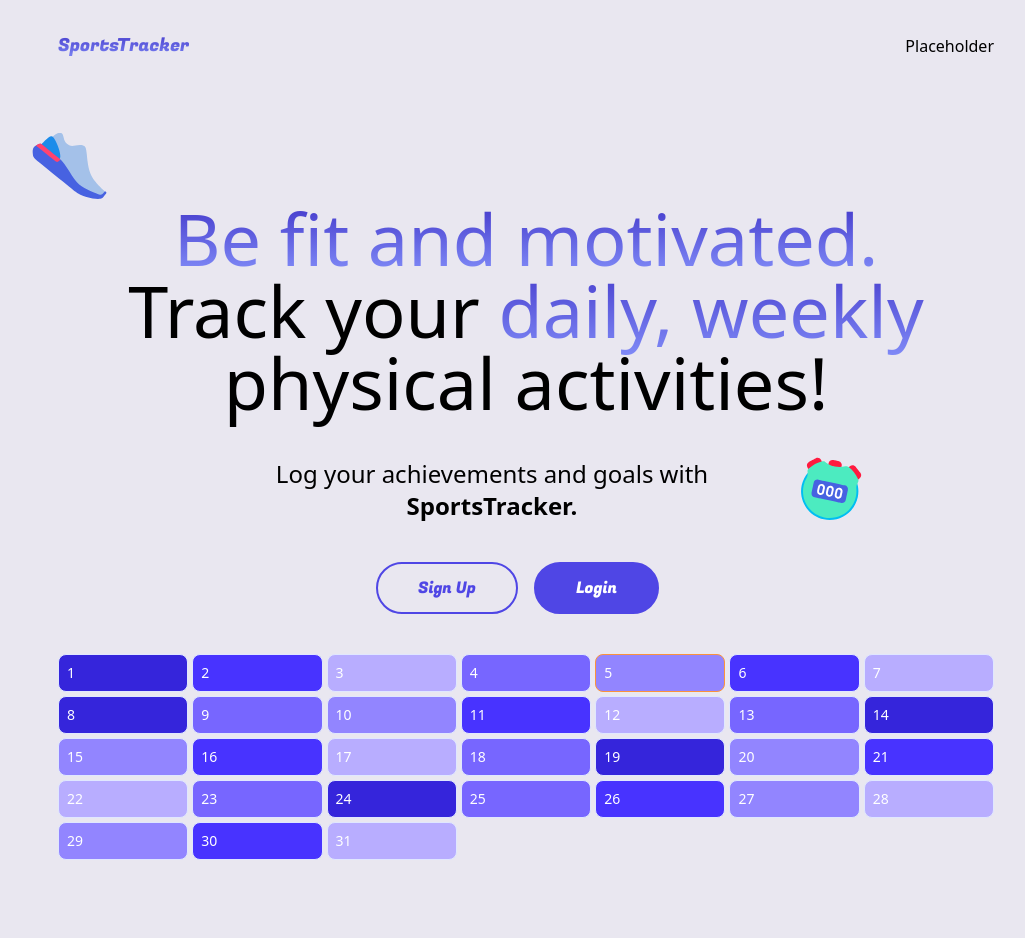
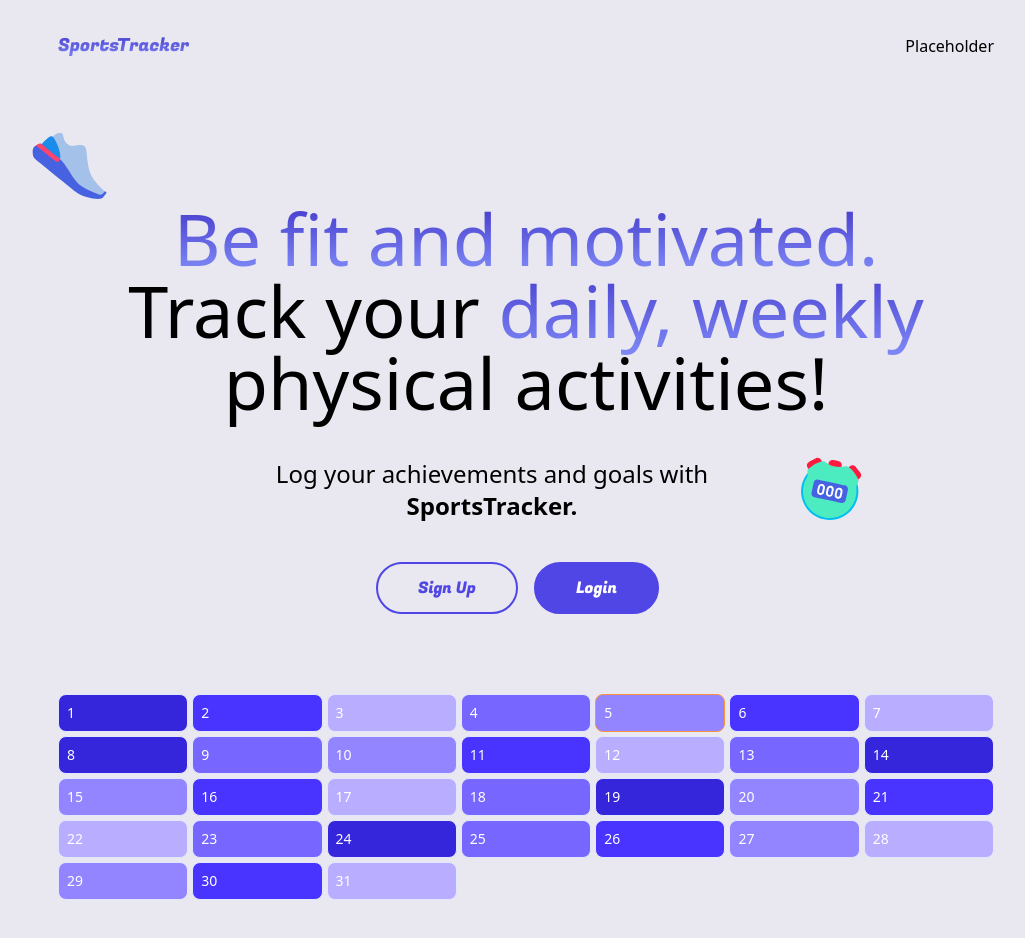
Before and after one commit to NotYourTypicalDeveloper/sports-tracker-calendar, a Next.js app: page / in a window 1280 px wide. Shown: the whole page, without its empty margins (114-1139 px from the left). Before the commit the page ends 860 px from the top, so only its background shows below. Built offline with nearby package versions, Linux system fonts and the light colour scheme.

Commit message:
Updated Dashboard and fixed TS error in Calendar component

```diff
--- a/components/Calendar.tsx
+++ b/components/Calendar.tsx
@@ -43,7 +43,7 @@ const data: IRating = {
 };
 
 interface ICalendarProps {
-  demo: boolean;
+  demo?: boolean;
 }
 
 export default function Calendar(props: ICalendarProps) {
@@ -61,7 +61,7 @@ export default function Calendar(props: ICalendarProps) {
   const numRows = Math.floor(daysToDisplay / 7) + (daysToDisplay % 7 ? 1 : 0);
 
   return (
-    <div className="flex flex-col gap-1 overflow-hidden">
+    <div className="flex flex-col gap-1 py-4 overflow-hidden sm:py-6 md:py-10">
       {[...Array(numRows).keys()].map((row, rowIndex) => {
         return (
           <div key={`calRow-${rowIndex}`} className="grid grid-cols-7 gap-1">
--- a/components/DashboardScreen.tsx
+++ b/components/DashboardScreen.tsx
@@ -75,7 +75,7 @@ export default function DashboardScreen() {
                 className={
                   "p-4 px-5 rounded-2xl purpleShadow duration-200 bg-indigo-50 hover:bg-indigo-100 text-center flex flex-col items-center gap-2 flex-1 "
                 }
-                key={`sport ${sportIndex}`}
+                key={`sport${sportIndex}`}
               >
                 <p className="text-4xl sm:text-5xl md:text-6xl">
                   {sports[sport]}
```
